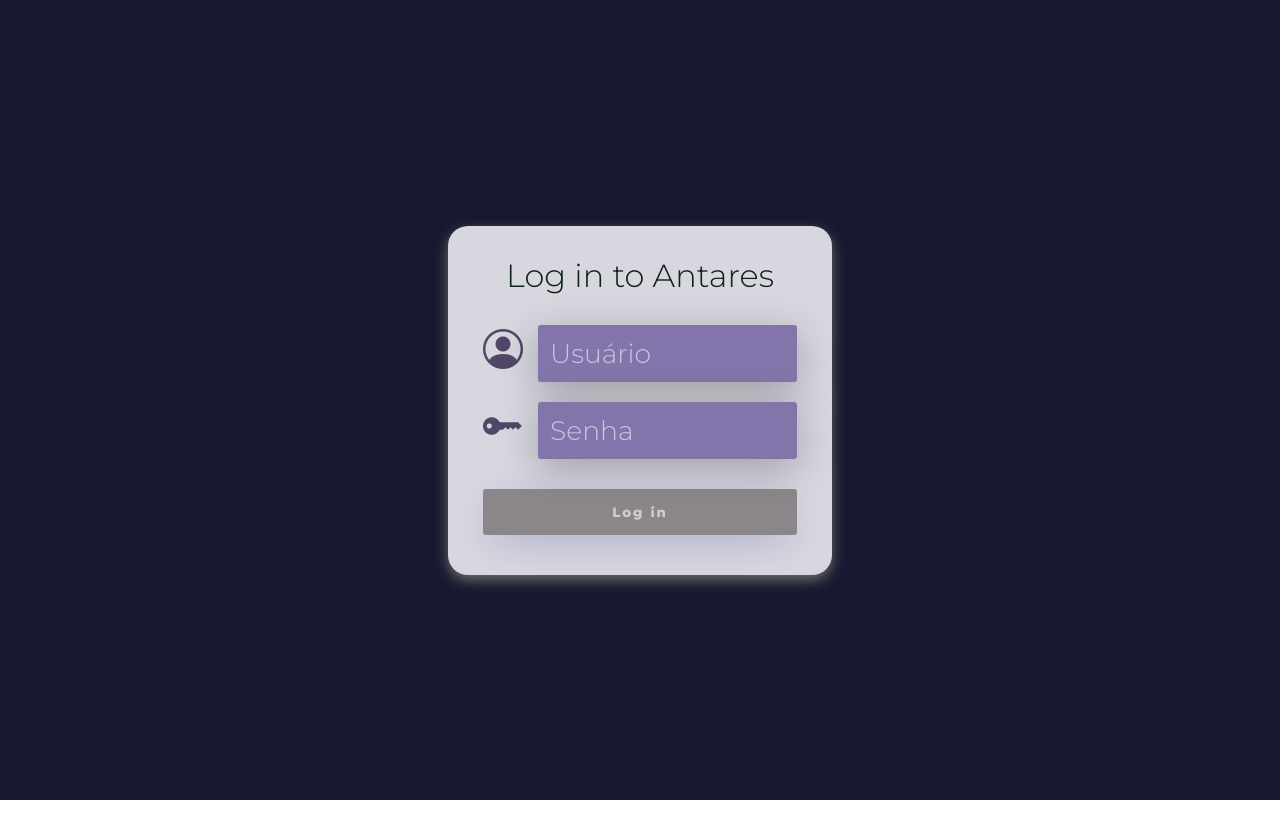
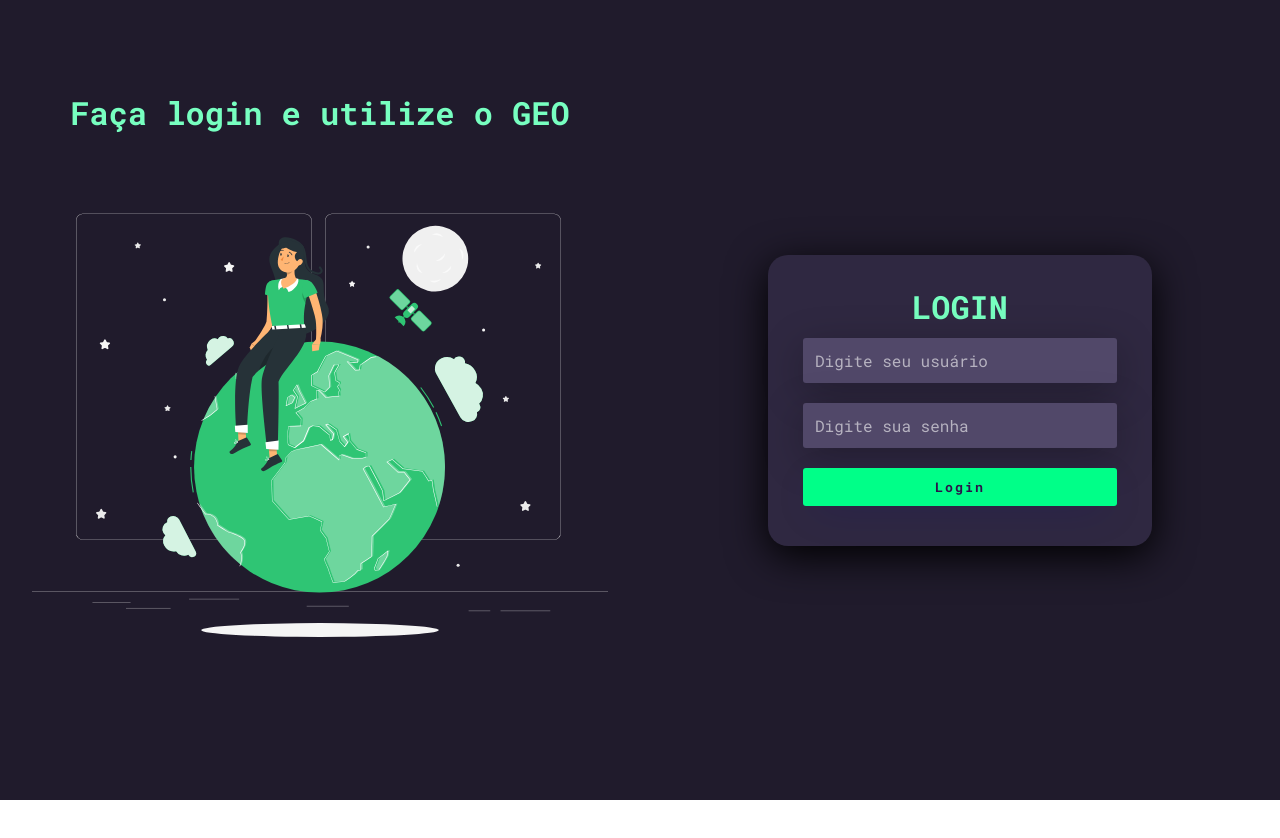
Before and after one commit to gustavo211221/GEO, a plain HTML site: page index.html in a window 1280 px wide. Before the commit the page ends 800 px from the top, so only its background shows below. Drawn offline with nearby package versions, Linux system fonts and the light colour scheme.

Commit message:
Add files via upload

```diff
--- a/index.html
+++ b/index.html
@@ -1,35 +1,54 @@
 <!DOCTYPE html>
 <html lang="pt-br">
+
 <head>
     <meta charset="UTF-8">
     <meta name="viewport" content="width=device-width, initial-scale=1.0">
-    <title>Antares</title>
-    <link rel="stylesheet" href="https://cdn.jsdelivr.net/npm/bootstrap-icons@1.10.5/font/bootstrap-icons.css">
-    <link rel="shortcut icon" href="assets/alt.svg" type="image/x-icon">
+    <title>GEO</title>
+    <link rel="shortcut icon" href="assets/icons8-internet-48.png" type="image/x-icon">
     <link rel="stylesheet" href="style.css">
 </head>
+
 <body>
+    <div class="main">
+
+        <div class="left">
+
+            <h1>Faça login e utilize o GEO </h1>
+            <img src="assets/World-rafiki.svg" alt="imagem">
+
+        </div>
+        <div class="right">
+
+            <div class="card">
+
+                <h1>LOGIN </h1>
+                <div class="textfield">
 
 
-    <main>
+                    <input id="usuario" type="text" placeholder="Digite seu usuário">
 
-        <form action="pages.html">
 
-            <h1>Log in to Antares</h1>
+                </div>
 
-            <div class="textfield">
-                <i class="bi bi-person-circle"></i>
-                <input type="text" placeholder="Usuário" required>
+                <div class="textfield">
+
+
+                    <input id="senha" type="password" placeholder="Digite sua senha">
+
+
+                </div>
+
+                <button class="btn-login">
+
+                    Login
+                </button>
+
             </div>
 
-            <div class="textfield">
-                <i class="bi bi-key-fill"></i>
-                <input type="password" placeholder="Senha" required>
-            </div>
+        </div>
 
-            <button type="submit" class="btn-login">Log in</button>
-        </form>
-    </main>
+    </div>
+</body>
 
-</body>
 </html>
--- a/style.css
+++ b/style.css
@@ -1,18 +1,17 @@
-@import url('https://fonts.googleapis.com/css2?family=Montserrat:wght@300;600;800&display=swap');
+@import url('https://fonts.googleapis.com/css2?family=Inter:wght@400;700&family=Noto+Sans:wght@400;700&family=Roboto+Mono:wght@100;400;500;700&family=Roboto:wght@400;700&display=swap');
+
 *{
     margin: 0;
     padding: 0;
     box-sizing: border-box;
-    font-family: 'Montserrat';
-
+    font-family: 'Roboto Mono';
 }
 
-main{
+.main{
 
     width: 100vw;
     height: 100vh;
-    background: #161930 url(assets/Solar\ system-bro.svg) no-repeat center;
-    background-size: 80%;
+    background: #201b2c;
     display: flex;
     /*eixo x*/
     justify-content: center;
@@ -20,26 +19,62 @@ main{
     align-items: center;
 }
 
+.left{
 
 
+    width: 50vw;
+    height: 100vw;
+    display: flex;
+    justify-content: center;
+    align-items: center;
+    flex-direction: column;
+}
+
+.left > h1{
+
+    color: #77ffc0;
+}
+
+img{
+    max-height: 45%;
+}
+
+.right{
+
+    width: 50vw;
+    height: 100vh;
+    display: flex;
+    justify-content: center;
+    align-items: center;
+}
+
+.card{
+
+    width: 60%;
+    display: flex;
+    justify-content: center;
+    align-items: center;
+    flex-direction: column;
+    padding: 30px 35px;
+    background: #2f2841;
+    border-radius: 20px;
+    box-shadow: 0px 10px 40px #000000;
+}
+
+.card > h1{
+
+    color: #77ffc0;
+    font-weight: 800;
+}
 
 .textfield{
 
     width: 100%;
     display: flex;
-    flex-direction: inline;
+    flex-direction: column;
     justify-content: center;
     align-items: flex-start;
     margin: 10px 0px;
-
-}
-
-.textfield > i{
-
-    font-size: 30pt;
-    color:#514869;
-    letter-spacing: 15px;
-
 }
 
 .textfield > input{
@@ -48,9 +83,9 @@ main{
     border: none;
     border-radius: 3px;
     padding: 10px;
-    background: #8375ac;
-    color: #e9e8e8;
-    font-size: 20pt;
+    background: #514869;
+    color: #f0ffffde;
+    font-size: 12pt;
     box-shadow: 0px 10px 40px #00000043;
     outline: none;
     border: 2px solid transparent;
@@ -62,45 +97,28 @@ main{
     color: #ffffff94;
 }
 
+input:focus{
+
+    border-color: #77ffc0
+}
+
 .btn-login{
 
     width: 100%;
-    padding: 15px 10px;
+    padding: 10px 0px;
     margin: 10px;
     border: none;
     border-radius: 3px;
     outline: none;
     font-weight: 800;
     letter-spacing: 2px;
-    color: #ffffff94;
-    background: #554f4f94;
+    color: #2b134b;
+    background: #00ff88;
     cursor: pointer;
     box-shadow: 0px 10px 40px -12px #00008052;
-    margin-top: 20px;
 }
 
 .btn-login:hover{
     transition: background 1s;
-    background: #514869;
+    background: #23b872;
 }
-
-form{
-
-    width: 30%;
-    display: flex;
-    justify-content: center;
-    align-items: center;
-    flex-direction: column;
-    padding: 30px 35px;
-    background: #d8d6df;
-    border-radius: 20px;
-    box-shadow: 0px 5px 13px #706b6b;
-}
-
-form > h1{
-
-    color: #0d2218;
-    font-weight: 300;
-    margin-bottom: 20px;
-
-}
```
